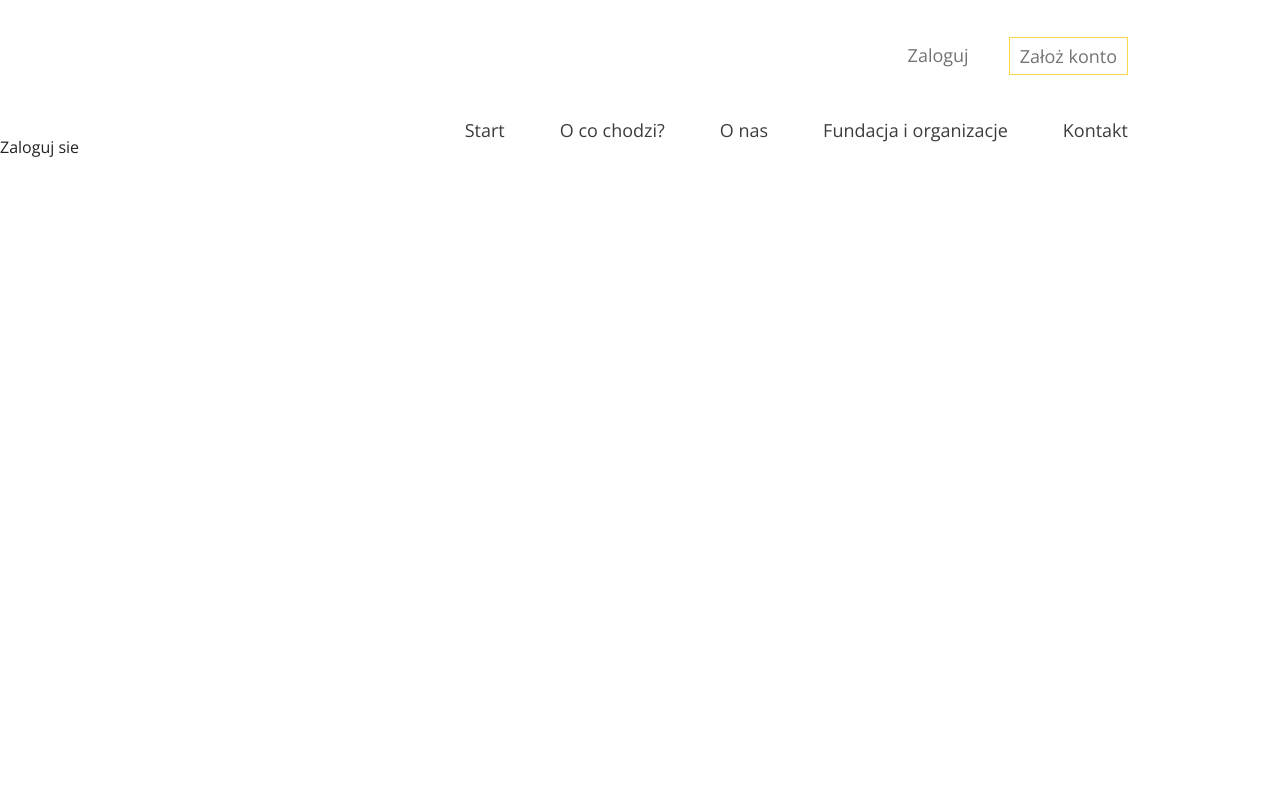
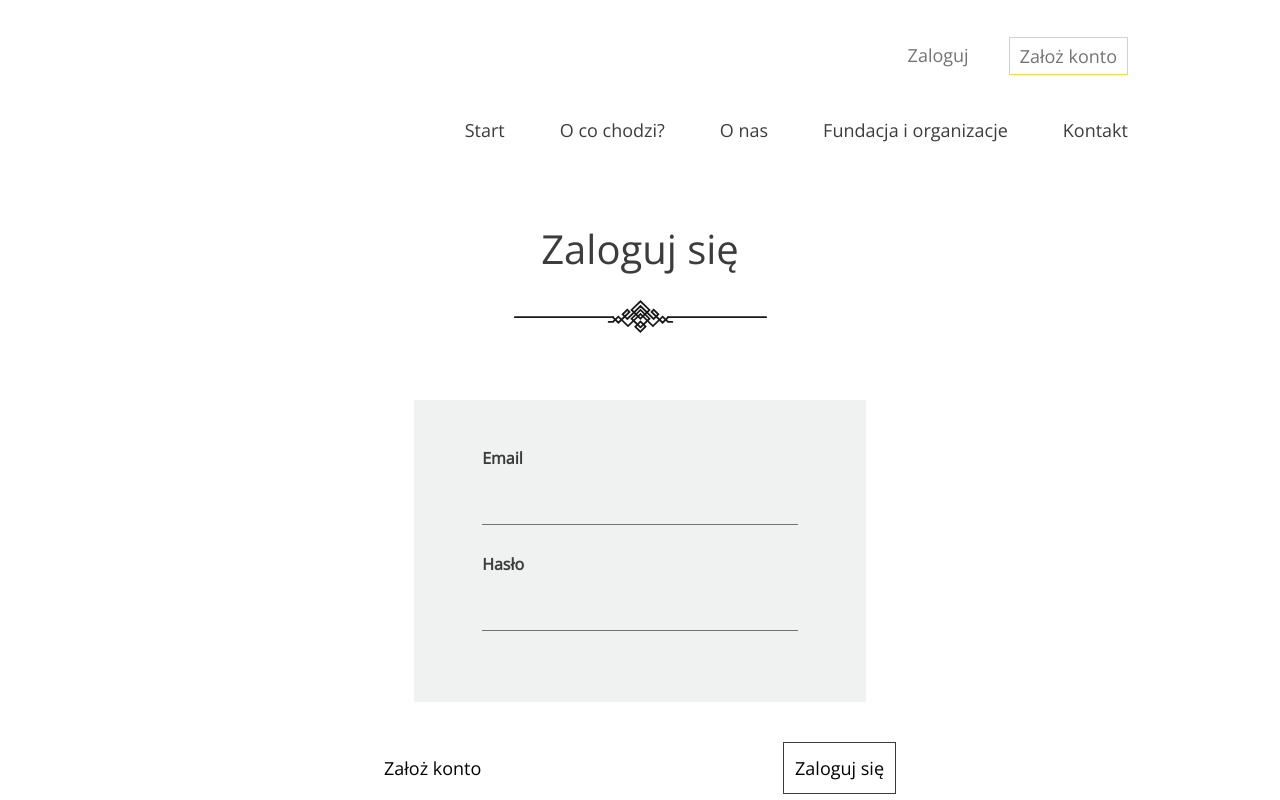
Before and after one commit to petra-misiak/oddam-w-dobre-rece, a React (Create React App) app: page /logowanie in a window 1280 px wide. Built offline with nearby package versions, Linux system fonts and the light colour scheme.

Commit message:
login logout register

```diff
--- a/src/App.js
+++ b/src/App.js
@@ -3,13 +3,10 @@ import { BrowserRouter, Route, Routes } from 'react-router-dom'
 import HomeHeader from "./components/Home/HomeHeader";
 import MakeAccount from './components/Register/MakeAccount';
 import Login from './components/Register/Login'
-// import NavBar from './components/NavBar/NavBar';
 import Collection from './components/ButtonsLinks/Collection';
 import GiveThings from './components/ButtonsLinks/GiveThings';
 import NavBar from './components/NavBar/NavBar';
-
-
-
+import LogOut from './components/LogOut/LogOut';
 
 function App() {
   return (
@@ -22,6 +19,7 @@ function App() {
           <Route path="/rejestracja" element={<MakeAccount />} />
           <Route path="/oddaj-rzecy" element={<Collection />} />
           <Route path="/zbiorka" element={<GiveThings />} />
+          <Route path="/wylogowano" element={<LogOut />} />
         </Routes>
       </div>
     </BrowserRouter>
--- a/src/components/Buttons.js/Buttons.js
+++ b/src/components/Buttons.js/Buttons.js
@@ -5,9 +5,6 @@ const Buttons = () => {
         <div className="buttons">
             <Link to="/oddaj-rzecy" className="buttons-all">ODDAJ <br /> RZECZY</Link>
             <Link to="/zbiorka" className="buttons-all">ZORGANIZUJ <br /> ZBIÓRKĘ</Link>
-
-            {/* <button className="buttons-all">ODDAJ <br /> RZECZY</button>
-            <button className="buttons-all">ZORGANIZUJ <br />ZBIÓRKĘ</button> */}
         </div>
     )
 }
--- /dev/null
+++ b/src/components/LogOut/LogOut.js
@@ -0,0 +1,19 @@
+import React from 'react';
+import { Link } from 'react-router-dom';
+import Decoration from '../../assets/Decoration.svg';
+
+const LogOut = () => {
+    return (
+        <div className="logout">
+            <div className="logout-title">
+                <h3 className="logout-title-h3">Wylogowanie nastąpiło <br /> pomyślnie!</h3>
+                <img src={Decoration} alt="Decoration"></img>
+            </div>
+            <div className="logout-button">
+                <Link to="/home" className="logout-button-link" >Strona główna</Link>
+            </div>
+        </div>
+    )
+}
+
+export default LogOut
--- a/src/components/Register/Login.js
+++ b/src/components/Register/Login.js
@@ -1,10 +1,29 @@
-import React from 'react'
+import React from 'react';
+import { Link } from 'react-router-dom';
+import Decoration from '../../assets/Decoration.svg';
 
 const Login = () => {
     return (
-        <div>
-            Zaloguj sie
-        </div>
+        <section className="register">
+            <div className="register-title">
+                <h3 className="register-title-h3">Zaloguj się</h3>
+                <img src={Decoration} alt="Decoration"></img>
+            </div>
+            <form className="register-form">
+                <div className="register-form-first">
+                    <label className="register-form-first-label">Email</label>
+                    <input className="register-form-first-input" type="text"></input>
+                </div>
+                <div className="register-form-second">
+                    <label className="register-form-second-label">Hasło</label>
+                    <input className="register-form-second-input" type="text"></input>
+                </div>
+            </form>
+            <div className="register-buttons">
+                <Link to="/rejestracja" className="register-buttons-login">Założ konto</Link>
+                <button className="register-buttons-register">Zaloguj się</button>
+            </div>
+        </section>
     )
 }
 
--- a/src/components/Register/MakeAccount.js
+++ b/src/components/Register/MakeAccount.js
@@ -1,10 +1,34 @@
-import React from 'react'
+import React from 'react';
+import { Link } from 'react-router-dom';
+import Decoration from '../../assets/Decoration.svg';
+
 
 const MakeAccount = () => {
     return (
-        <div>
-            <h2>Założ konto</h2>
-        </div>
+        <section className="register">
+            <div className="register-title">
+                <h3 className="register-title-h3">Założ konto</h3>
+                <img src={Decoration} alt="Decoration"></img>
+            </div>
+            <form className="register-form">
+                <div className="register-form-first">
+                    <label className="register-form-first-label">Email</label>
+                    <input className="register-form-first-input" type="text"></input>
+                </div>
+                <div className="register-form-second">
+                    <label className="register-form-second-label">Hasło</label>
+                    <input className="register-form-second-input" type="text"></input>
+                </div>
+                <div className="register-form-third">
+                    <label className="register-form-third-label">Powtórz hasło</label>
+                    <input className="register-form-third-input" type="text"></input>
+                </div>
+            </form>
+            <div className="register-buttons">
+                <Link to="/logowanie" className="register-buttons-login">Zaloguj się</Link>
+                <button className="register-buttons-register">Załóż konto</button>
+            </div>
+        </section>
     )
 }
 
--- a/src/scss/_main.scss
+++ b/src/scss/_main.scss
@@ -12,6 +12,8 @@
 @import './elements/Text';
 @import './elements/threeColumns';
 @import './elements/Contact';
+@import './elements/MakeAccount';
+@import './elements/LogOut';
 
 * {
     box-sizing: border-box;
--- /dev/null
+++ b/src/scss/elements/_LogOut.scss
@@ -0,0 +1,33 @@
+@import '../settings/colors';
+@import '../settings/fonts';
+
+.logout{
+    display: flex;
+    flex-direction: column;
+    justify-content: center;
+    align-items: center;
+    margin-top: 90px;
+    &-title{
+        text-align: center;
+
+        &-h3{
+            font-family: $font-base;
+            font-size: 40px;
+            color: $color-primary;
+            text-align: center;
+            margin-bottom: 31px;
+        }
+    }
+    &-button{
+        text-align: center;
+        margin-top: 59px;
+        &-link{
+           text-decoration: none;
+           font-family: $font-base;
+           font-size: 18px;
+           color: $color-black;
+           border: 0.75px solid #3C3C3C;
+           padding: 13px 17px 13px 18px;
+        }
+    }
+}
--- /dev/null
+++ b/src/scss/elements/_MakeAccount.scss
@@ -0,0 +1,103 @@
+@import '../settings/colors';
+@import '../settings/fonts';
+
+.register{
+    display: flex;
+    flex-direction: column;
+    justify-content: center;
+    align-items: center;
+    &-title{
+        margin-top: 90px;
+        &-h3{
+            font-family: $font-base;
+            font-size: 40px;
+            color: $color-primary;
+            text-align: center;
+            margin-bottom: 31px;
+        }
+    }
+    &-form{
+      background-color: $color-contact;
+      padding: 40px 68px;
+      margin-top: 67px;
+      margin-bottom: 40px;
+        &-first{
+            display: flex;
+            flex-direction: column;
+            &-label{
+                color: $color-primary;
+                font-size: 16px;
+                font-family: $font-base;
+                font-weight: 600;
+                margin: 10px 275px 40px 0;
+            }
+            &-input{
+                border-top: none;
+                border-left: none;
+                border-right: none;
+                background-color: $color-contact;
+                margin-bottom: 31px;
+                border-bottom: 1px solid $color-seconday;
+            }
+        }
+        &-second{
+            display: flex;
+            flex-direction: column;
+            &-label{
+                color: $color-primary;
+                font-size: 16px;
+                font-family: $font-base;
+                font-weight: 600;
+                margin-bottom: 40px;
+            }
+            &-input{
+                border-top: none;
+                border-left: none;
+                border-right: none;
+                background-color: $color-contact;
+                margin-bottom: 31px;
+                border-bottom: 1px solid $color-seconday;
+            }
+        }
+        &-third{
+            display: flex;
+            flex-direction: column;
+            &-label{
+                color: $color-primary;
+                font-size: 16px;
+                font-family: $font-base;
+                font-weight: 600;
+                margin-bottom: 40px;
+            }
+            &-input{
+                border-top: none;
+                border-left: none;
+                border-right: none;
+                background-color: $color-contact;
+                border-bottom: 1px solid $color-seconday;
+            }
+        }
+    }
+    &-buttons{
+        display: flex;
+        width: 40%;
+        justify-content: space-between;
+        align-items: center;
+        &-login{
+            background-color: white;
+            color: $color-black;
+            font-family: $font-base;
+            font-size: 18px;
+            text-decoration: none;
+        }
+        &-register{
+            background-color: white;
+            color: $color-black;
+            font-family: $font-base;
+            font-size: 18px;
+            border: 0.75px solid #3C3C3C;
+            padding: 13px 11px 13px 11px;
+            text-decoration: none;
+        }
+    }
+}
```
Also changed, not shown: src/components/Home/HomeHeader/Text.js (deleted, +0 -12 lines), src/components/LogOutLink/LogOutLink.js (added, +13 -0 lines).
